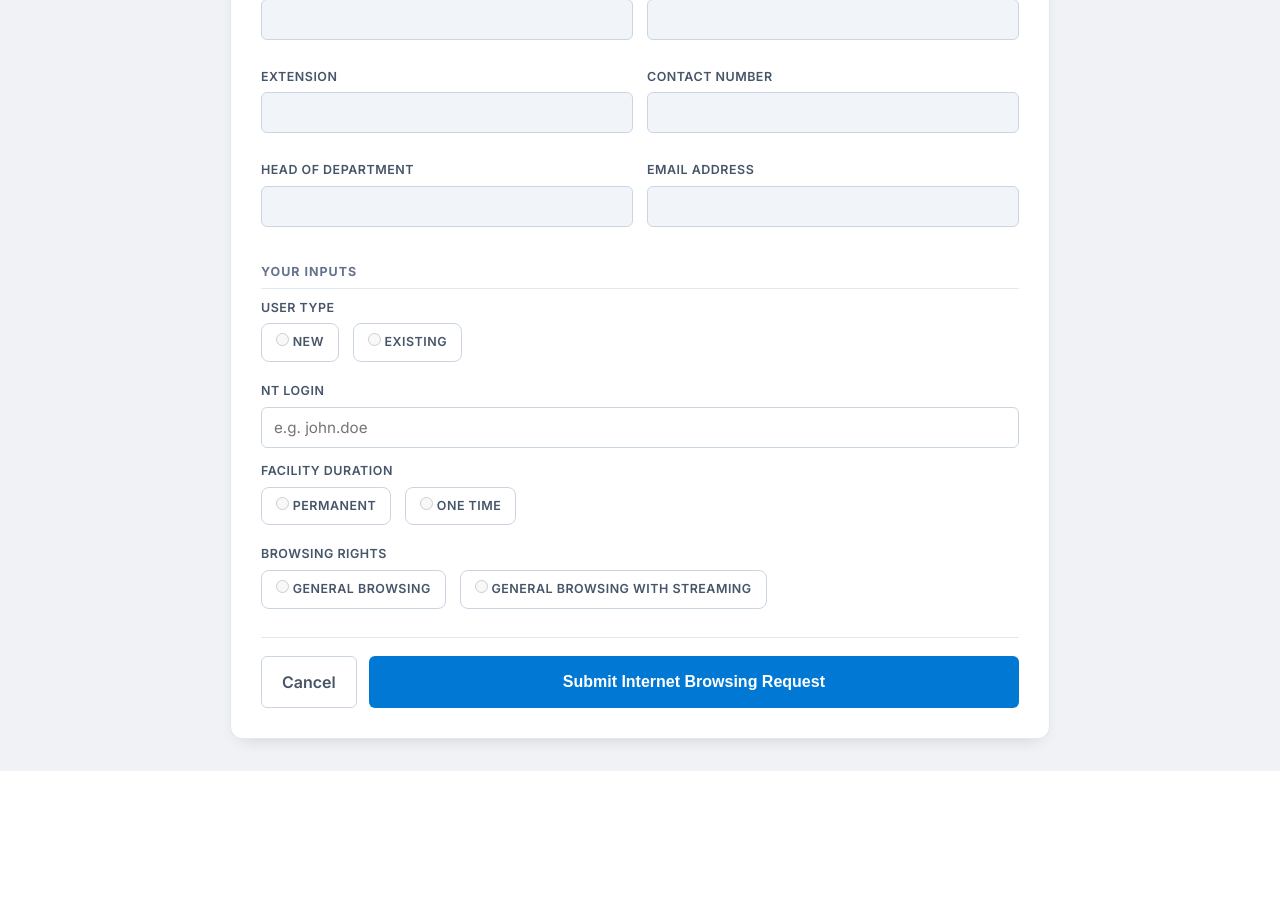
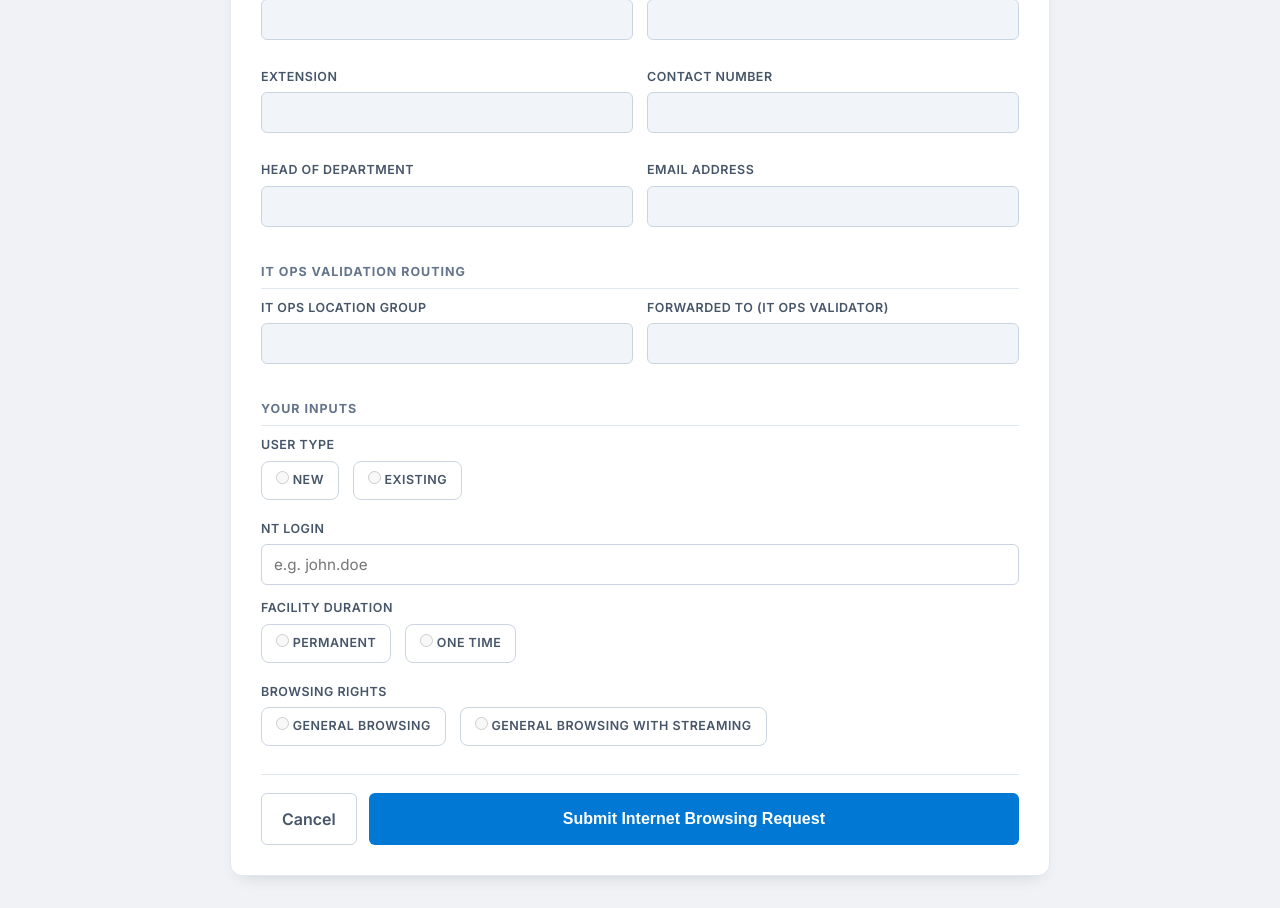
Before and after one commit to sajeel12/ifl-workflow-backend, a Node server app: page /api/internet-browsing/initiate in a window 1280 px wide. Shown: the part 708-1616 px from the top of the page. Before the commit the page ends 1479 px from the top, so only its background shows below. Run offline with Node 20, Linux system fonts and the light colour scheme; some libraries are stand-ins or nearby versions.

Commit message:
IBR: show resolved IT-Ops location group + validator on the initiate form
Add a 'IT Ops Validation Routing' section to the initiate form showing the
resolved location-group label and the IT-Ops validator (name + email) the
request will forward to. Uses the same RecipientService.getWithFallback resolver
as createRequest, so the preview matches the real routing — transparency for the
employee and easy verification in testing. Hydrates client-side via /my-snapshot.

Co-Authored-By: Claude Opus 4.8 <noreply@anthropic.com>

```diff
--- a/src/controllers/internetBrowsingController.js
+++ b/src/controllers/internetBrowsingController.js
@@ -3,7 +3,7 @@ import InternetBrowsingRequest from '../models/InternetBrowsingRequest.js';
 import TimelineEvent from '../models/TimelineEvent.js';
 import HRMSService from '../services/hrmsService.js';
 import { emailsMatch } from '../utils/emailMatch.js';
-import { LOCATION_GROUPS } from '../utils/locationGroups.js';
+import { LOCATION_GROUPS, groupLabel } from '../utils/locationGroups.js';
 import { humanizeAction, humanizeDetails, humanizeDetailsHTML, narrate } from '../utils/historyFormatter.js';
 import logger from '../utils/logger.js';
 
@@ -94,6 +94,9 @@ const collectInitiatorSnapshot = async (req) => {
             status: 422
         };
     }
+    // Preview which IT-Ops location group / validator the request will route to,
+    // so the form can show it (transparency + routing verification in testing).
+    const validator = await ibrService.getItOpsValidatorForGroup(group, empRow.employeeId);
 
     let hodEmail = '';
     let hodName  = empRow.managerName || '';
@@ -117,7 +120,11 @@ const collectInitiatorSnapshot = async (req) => {
             // `adOffice` is persisted for audit.
             location:      adOffice || null,
             locationGroup: group,
+            locationGroupLabel: groupLabel(group),
             adOffice:      adOffice || null,
+            // Which IT-Ops location/validator this request forwards to (display).
+            itOpsValidatorName:  (validator && validator.name)  || '',
+            itOpsValidatorEmail: (validator && validator.email) || '',
             extension:     empRow.extension || null,
             contactNumber: empRow.mobile || null,
             hod:           hodName,
--- a/src/services/internetBrowsingService.js
+++ b/src/services/internetBrowsingService.js
@@ -79,6 +79,20 @@ export const resolveLocationGroupForEmployee = async (employee, ssoUser = {}) =>
             `add it to SystemConfig "${AD_LOC_MAP_KEY}" (one of: ${LOCATION_GROUP_KEYS.join(', ')}).`);
     }
     return { adOffice: adOffice || null, group };
+};
+
+// Preview the IT-Ops validator a group routes to (for display on the initiate
+// form so the employee sees exactly which IT-Ops location handles their request).
+// Uses the SAME resolver as createRequest, so the preview matches the real routing.
+export const getItOpsValidatorForGroup = async (groupKey, employeeId) => {
+    if (!groupKey) return null;
+    try {
+        const r = await RecipientService.getWithFallback('IT_OPS', { location: groupKey, employeeId, requestId: null });
+        return { name: (r && r.name) || '', email: (r && r.email) || '' };
+    } catch (e) {
+        logger.warn(`[IBR] preview IT_OPS validator for ${groupKey} failed: ${e.message}`);
+        return null;
+    }
 };
 
 // Map each IBR email type → the portal slug we want to bounce the
--- a/src/views/pages/internet_browsing_initiate.ejs
+++ b/src/views/pages/internet_browsing_initiate.ejs
@@ -163,6 +163,19 @@
                 <div class="form-row">
                     <label>Email Address</label>
                     <input type="text" id="ibr-email" value="<%= snapshot.email || '' %>" readonly>
+                </div>
+            </div>
+
+            <div class="ibr-section-title">IT Ops Validation Routing</div>
+            <div class="grid-2">
+                <div class="form-row">
+                    <label>IT Ops Location Group</label>
+                    <input type="text" id="ibr-locationGroupLabel" value="<%= snapshot.locationGroupLabel || '' %>" readonly>
+                </div>
+                <div class="form-row">
+                    <label>Forwarded to (IT Ops Validator)</label>
+                    <input type="text" id="ibr-itOpsValidator" readonly
+                           value="<%= snapshot.itOpsValidatorName ? (snapshot.itOpsValidatorName + (snapshot.itOpsValidatorEmail ? ' <' + snapshot.itOpsValidatorEmail + '>' : '')) : (snapshot.itOpsValidatorEmail || '') %>">
                 </div>
             </div>
 
@@ -366,6 +379,10 @@
                 setVal('ibr-contactNumber', s.contactNumber);
                 setVal('ibr-hod', s.hod);
                 setVal('ibr-email', s.email);
+                setVal('ibr-locationGroupLabel', s.locationGroupLabel);
+                setVal('ibr-itOpsValidator', s.itOpsValidatorName
+                    ? (s.itOpsValidatorName + (s.itOpsValidatorEmail ? ' <' + s.itOpsValidatorEmail + '>' : ''))
+                    : (s.itOpsValidatorEmail || ''));
                 if (data.existing) {
                     if (submitBtn) submitBtn.dataset.locked = '1';
                     lockForm('You already have an active Internet Browsing request (Request #'
```
